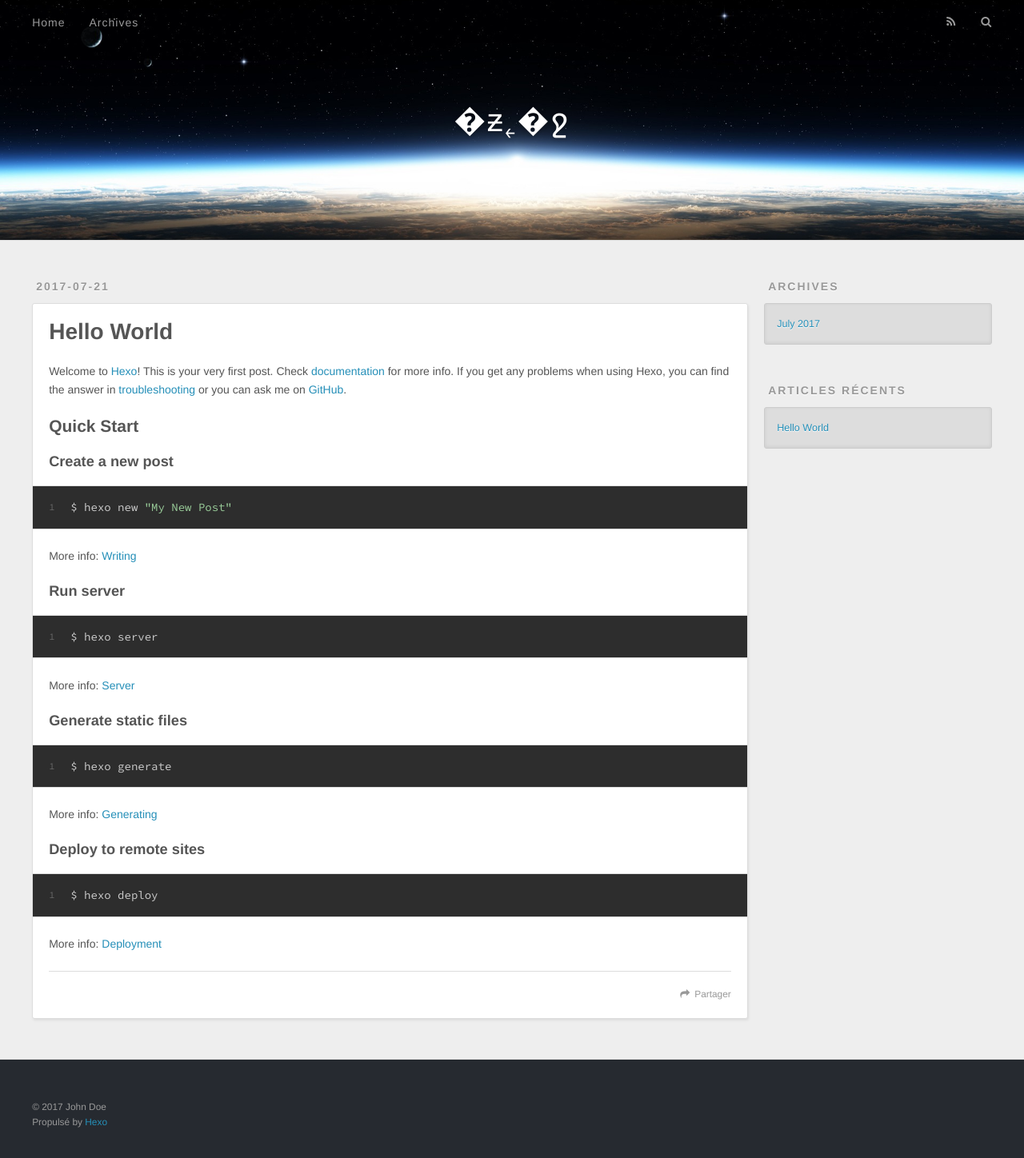
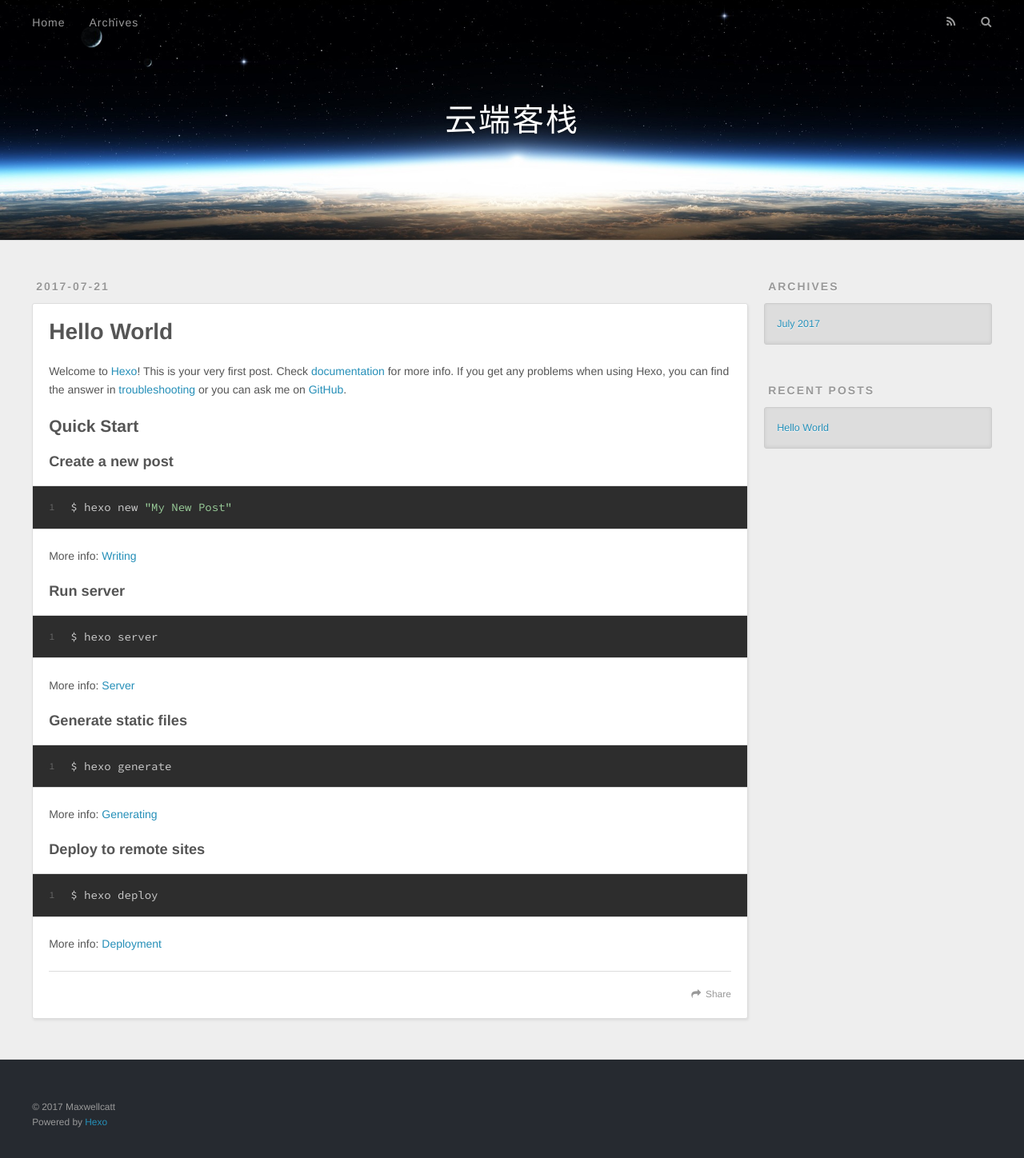
Before and after one commit to Maxwellcatt/Maxwellcatt.github.io, a plain HTML site: page index.html in a window 1280 px wide. Shown: the whole page at 80% size. Drawn offline with nearby package versions, Linux system fonts and the light colour scheme.

Commit message:
Site updated: 2017-07-21 16:00:28

```diff
--- a/index.html
+++ b/index.html
@@ -3,16 +3,16 @@
 <head>
   <meta charset="utf-8">
 
-  <title>�ƶ˿�ջ</title>
+  <title>云端客栈</title>
   <meta name="viewport" content="width=device-width, initial-scale=1, maximum-scale=1">
   <meta property="og:type" content="website">
-<meta property="og:title" content="�ƶ˿�ջ">
+<meta property="og:title" content="云端客栈">
 <meta property="og:url" content="http://yoursite.com/index.html">
-<meta property="og:site_name" content="�ƶ˿�ջ">
+<meta property="og:site_name" content="云端客栈">
 <meta name="twitter:card" content="summary">
-<meta name="twitter:title" content="�ƶ˿�ջ">
+<meta name="twitter:title" content="云端客栈">
 
-    <link rel="alternate" href="/atom.xml" title="�ƶ˿�ջ" type="application/atom+xml">
+    <link rel="alternate" href="/atom.xml" title="云端客栈" type="application/atom+xml">
 
 
     <link rel="icon" href="/favicon.png">
@@ -33,7 +33,7 @@
   <div id="header-outer" class="outer">
     <div id="header-title" class="inner">
       <h1 id="logo-wrap">
-        <a href="/" id="logo">�ƶ˿�ջ</a>
+        <a href="/" id="logo">云端客栈</a>
       </h1>
 
     </div>
@@ -48,9 +48,9 @@
       </nav>
       <nav id="sub-nav">
 
-          <a id="nav-rss-link" class="nav-icon" href="/atom.xml" title="Flux RSS"></a>
+          <a id="nav-rss-link" class="nav-icon" href="/atom.xml" title="RSS Feed"></a>
 
-        <a id="nav-search-btn" class="nav-icon" title="Rechercher"></a>
+        <a id="nav-search-btn" class="nav-icon" title="Search"></a>
       </nav>
       <div id="search-form-wrap">
         <form action="//google.com/search" method="get" accept-charset="UTF-8" class="search-form"><input type="search" name="q" class="search-form-input" placeholder="Search"><button type="submit" class="search-form-submit">&#xF002;</button><input type="hidden" name="sitesearch" value="http://yoursite.com"></form>
@@ -96,7 +96,7 @@
 
     </div>
     <footer class="article-footer">
-      <a data-url="http://yoursite.com/2017/07/21/hello-world/" data-id="cj5dkmkb600005kxhwtkpgcv4" class="article-share-link">Partager</a>
+      <a data-url="http://yoursite.com/2017/07/21/hello-world/" data-id="cj5dkmkb600005kxhwtkpgcv4" class="article-share-link">Share</a>
 
 
     </footer>
@@ -131,7 +131,7 @@
 
 
   <div class="widget-wrap">
-    <h3 class="widget-title">Articles récents</h3>
+    <h3 class="widget-title">Recent Posts</h3>
     <div class="widget">
       <ul>
 
@@ -151,8 +151,8 @@
 
   <div class="outer">
     <div id="footer-info" class="inner">
-      &copy; 2017 John Doe<br>
-      Propulsé by <a href="http://hexo.io/" target="_blank">Hexo</a>
+      &copy; 2017 Maxwellcatt<br>
+      Powered by <a href="http://hexo.io/" target="_blank">Hexo</a>
     </div>
   </div>
 </footer>
```
Also changed, not shown: 2017/07/21/hello-world/index.html (+10 -10 lines), archives/2017/07/index.html (+11 -11 lines), archives/2017/index.html (+11 -11 lines), archives/index.html (+11 -11 lines).
